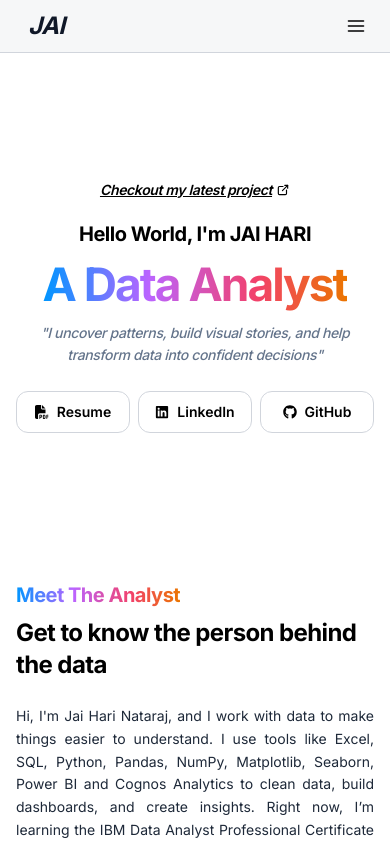
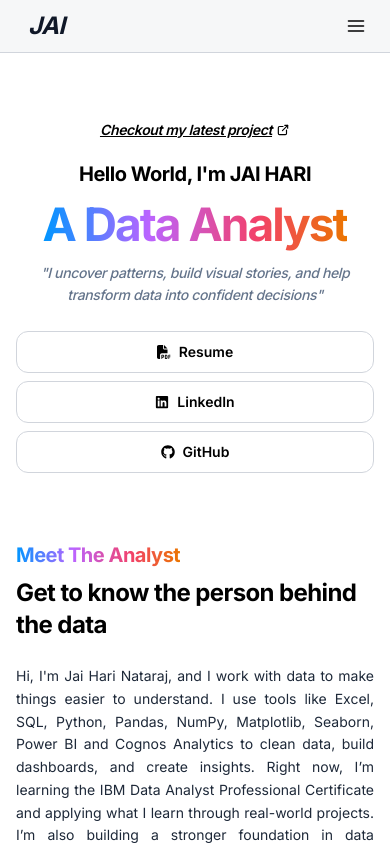
Before and after one commit to ijaihari/ds-portfolio, a React (Vite) app: page / in a window 390 px wide. Shown: the top 845 px of the page. Built offline with nearby package versions, Linux system fonts and the light colour scheme.

Commit message:
updated resume and hero section

```diff
--- a/src/components/ProjectCard.jsx
+++ b/src/components/ProjectCard.jsx
@@ -82,7 +82,7 @@ export function ProjectCard({
                 text-sm font-semibold hover:shadow-sm hover:backdrop-blur-md
               "
                         >
-                            <FaGithub className="text-lg" />
+                            <FaGithub className="shrink-0 text-sm sm:text-xl" />
                             GitHub Repository
                         </a>
                     )}
--- a/src/pages/ContactSection.jsx
+++ b/src/pages/ContactSection.jsx
@@ -53,7 +53,7 @@ export function ContactSection() {
     absolute top-4 right-4
     flex items-center gap-2
     px-3 py-1.5
-    rounded-full
+    rounded-xl
     bg-black text-white
     border border-black
     text-sm font-semibold
--- a/src/pages/HeroSection.jsx
+++ b/src/pages/HeroSection.jsx
@@ -4,10 +4,10 @@ import { FaFilePdf, FaLinkedin, FaGithub } from "react-icons/fa6";
 export function HeroSection() {
   return (
     <section id="home" className="flex items-center justify-center w-full sm:min-h-screen px-4 sm:px-6 scroll-mt-10">
-      <div className="w-full max-w-6xl flex flex-col items-center text-center pt-45 pb-25 sm:pt-0 sm:pb-0 leading-tight">
+      <div className="w-full max-w-6xl flex flex-col items-center text-center pt-30 pb-5 sm:pt-0 sm:pb-0 leading-tight">
 
         {/* Project link */}
-        <a href="https://github.com/ijaihari/Tamil-Nadu-SIR-2026-Draft-Voter-Roll-Impact-Analysis" className="mb-5">
+        <a href="https://github.com/ijaihari/Customer-Churn-Analysis-for-Bank-Customers" className="mb-5">
           <p className="flex items-center justify-center gap-1
                         text-sm sm:text-lg
                         font-semibold italic underline tracking-tight">
@@ -36,11 +36,11 @@ export function HeroSection() {
           "I uncover patterns, build visual stories, and help transform data into confident decisions"
         </h2>
 
-        {/* Hero buttons  grid-cols-1 sm: */}
-        <div className="grid grid-cols-3 gap-2 sm:gap-4
+        {/* Hero buttons   */}
+        <div className="grid grid-cols-1 sm:grid-cols-3 gap-2 sm:gap-4
                         w-full max-w-md sm:max-w-xl lg:max-w-2xl mx-auto">
           <a
-            href="https://www.jaihari.dev"
+            href="resume\JaiHari-Data-Analyst-Resume.pdf"
             target="_blank"
             rel="noopener noreferrer"
             className="hero-link"
```
Also changed, not shown: 1 other file (tests, documents, lock files or other folders).
